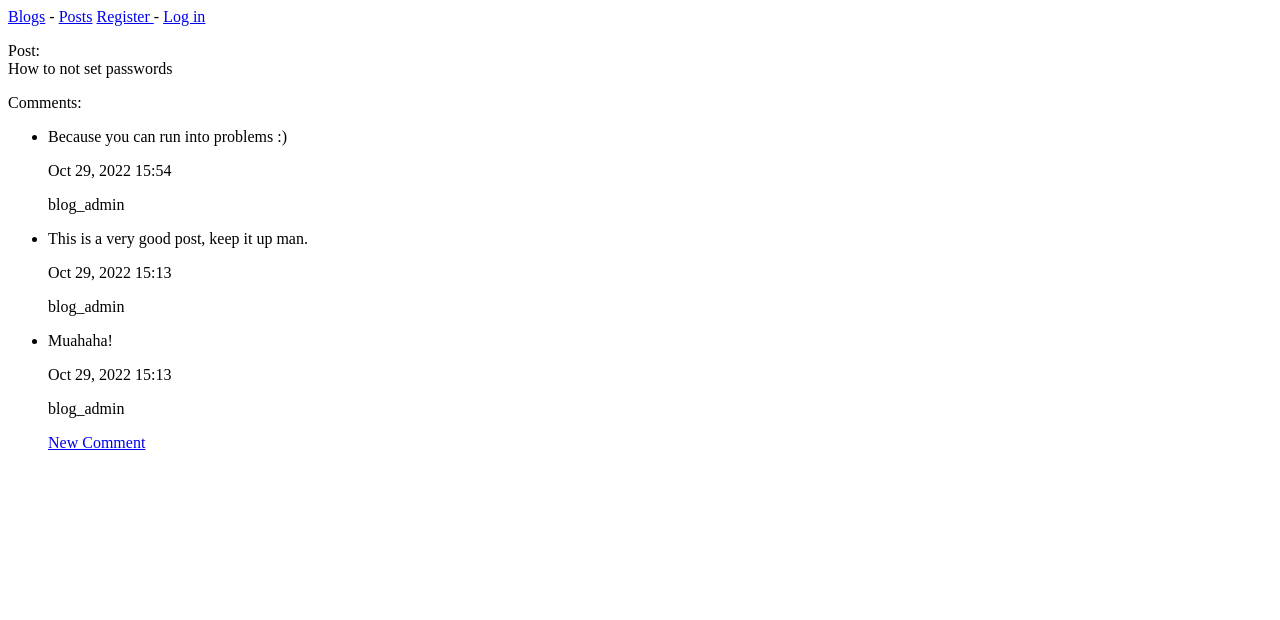
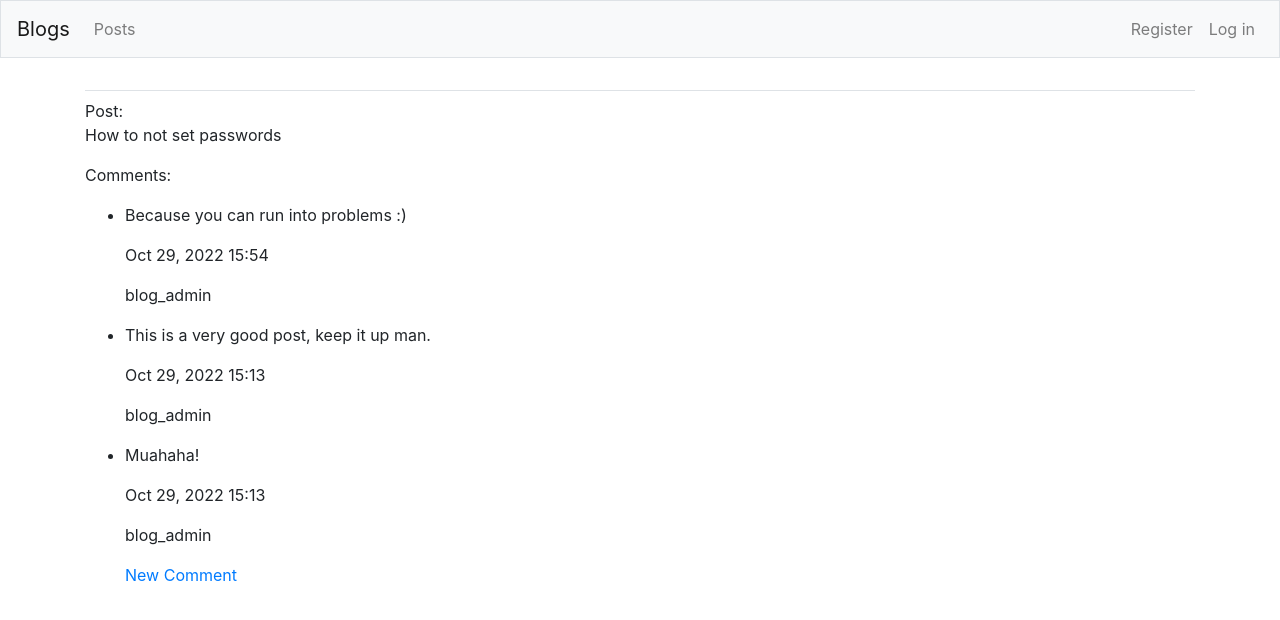
Before and after one commit to just-sabyr/blog, a Django app: page /posts/1/comments in a window 1280 px wide. Shown: the top 620 px of the page. Run offline with Django 4.2, Linux system fonts and the light colour scheme; data comes from the database, SQL or seed files in the repository; both versions use the stored data as it was after the commit; some libraries are stand-ins or nearby versions.

Commit message:
styling for base.html is done.

```diff
--- a/blog/settings.py
+++ b/blog/settings.py
@@ -34,6 +34,9 @@ INSTALLED_APPS = [
     # My apps.
     'blogs',
     'users',
+
+    # Third party apps.
+    'bootstrap4',
 
     # Django default apps.
     'django.contrib.admin',
--- a/blogs/templates/blogs/base.html
+++ b/blogs/templates/blogs/base.html
@@ -1,23 +1,59 @@
-<p>
-    <a href="{% url 'blogs:index' %}">Blogs</a> -
-    <a href="{% url 'blogs:posts'%}">Posts</a>
+{% load bootstrap4 %}
 
+<!DOCTYPE html>
+<html lang="en">
+<head>
+    <meta charset="utf-8">
+    <meta name="viewport" content="width=device-width, initial-scale=1, shrink-to-fit=no">
 
-    {% if user.is_authenticated %}
-        Hello, {{ user.username }}.
-        <a href="{% url 'users:logout' %}">
-            Log out
-        </a>
-    {% else %}
+    {% bootstrap_css %}
+    {% bootstrap_javascript jquery='full' %}
 
-        <a href="{% url 'users:register' %}">
-            Register
-        </a> -
-        <a href="{% url 'users:login'%}">
-            Log in
-        </a>
-    {% endif %}
+</head>
 
-    </p>
-</p>
-{% block content %}{% endblock content%}
+<body>
+    <nav class="navbar navbar-expand-md navbar-light bg-light mb-4 border">
+
+        <a class="navbar-brand" href="{% url 'blogs:index' %}">Blogs</a>
+
+        <button class="navbar-toggler" type="button" data-toggle="collapse" data-target="#navbarCollapse"
+        aris-controls="navbarCollapse" aria-expanded="false" aria-label="Toggle navigation">
+        <span class="navbar-toggler-icon"></span></button>
+
+        <div class="collapse navbar-collapse" id="navbarCollapse">
+            <ul class="navbar-nav mr-auto">
+                <li class="nav-item">
+                    <a class="nav-link" href="{% url 'blogs:posts' %}">Posts</a>
+                </li>
+            </ul>
+            <ul class="navbar-nav ml-auto">
+                {% if user.is_authenticated %}
+                    <li class="nav-item">
+                        <span class="navbar-text">Hello, {{ user.username }}.</span>
+                    </li>
+                    <li class="nav-item">
+                        <a class="nav-link" href="{% url 'users:logout' %}">Log out</a>
+                    </li>
+                {% else %}
+                    <li class="nav-item">
+                        <a class="nav-link" href="{% url 'users:register' %}">Register</a>
+                    </li>
+                    <li class="nav-item">
+                        <a class="nav-link" href="{% url 'users:login'%}">Log in</a></li>
+                {% endif %}
+            </ul>
+        </div>
+    </nav>
+
+    <main rold="main" class="container">
+        <div class="pb-2 mb-2 border-bottom">
+            {% block page_header %}{% endblock page_header %}
+        </div>
+        <div>
+            {% block content %}{% endblock content %}
+        </div>
+    </main>
+
+</body>
+
+</html>
```
Also changed, not shown: blogs/models.py (line endings or trailing spaces), db.sqlite3.
